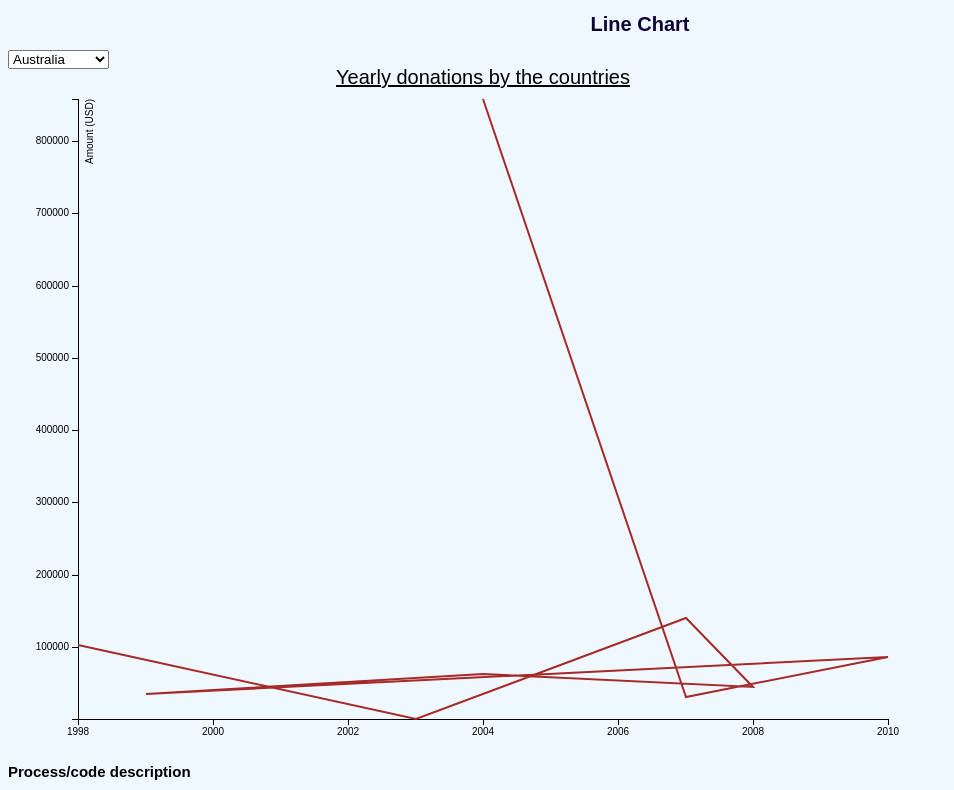
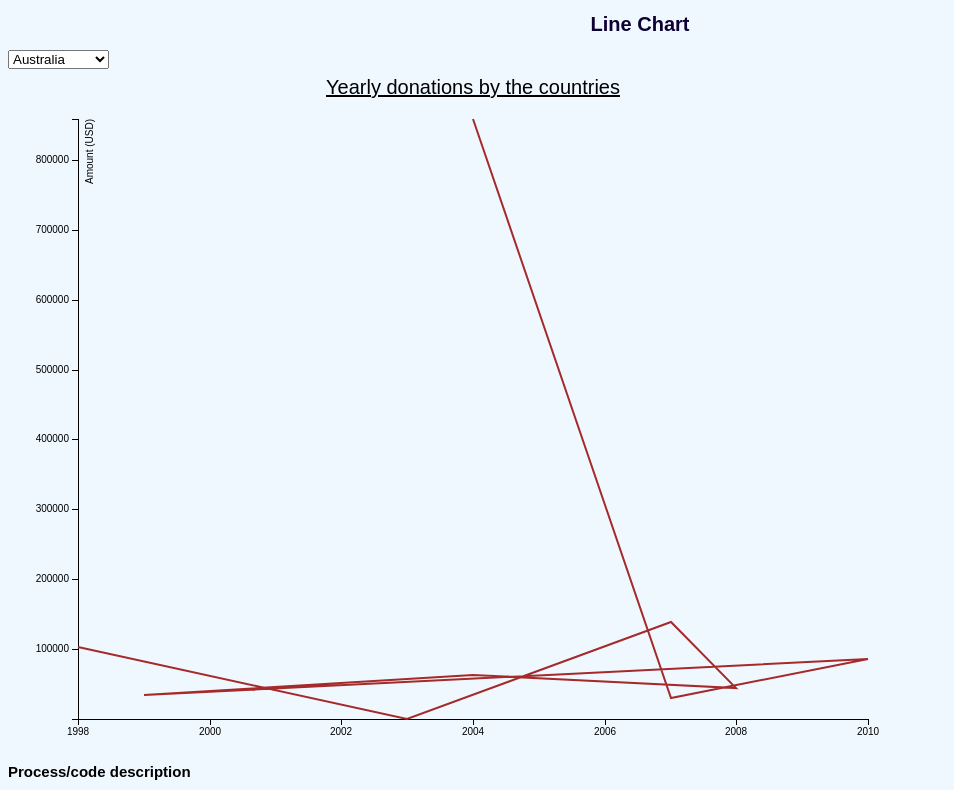
Before and after one commit to kktripathi/datavisualization7, a plain HTML site: page index.html in a window 1280 px wide. Shown: the top 790 px of the page, without its empty margins (0-954 px from the left). Drawn offline with nearby package versions, Linux system fonts and the light colour scheme.

Commit message:
Update index.html

```diff
--- a/index.html
+++ b/index.html
@@ -36,7 +36,7 @@
     var div = d3.select('body').append('div')
 
     // Set the margins
-    var margin = {top: 30, right: 20, bottom: 30, left: 70},
+    var margin = {top: 50, right: 40, bottom: 30, left: 70},
     width = 900 - margin.left - margin.right,
     height = 680 - margin.top - margin.bottom;
 
```
